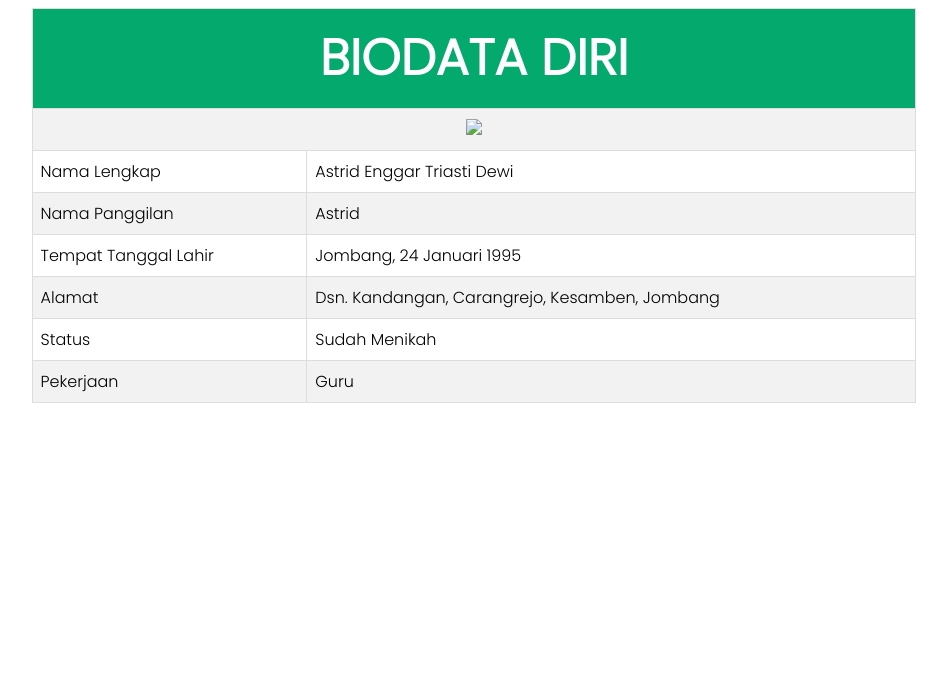
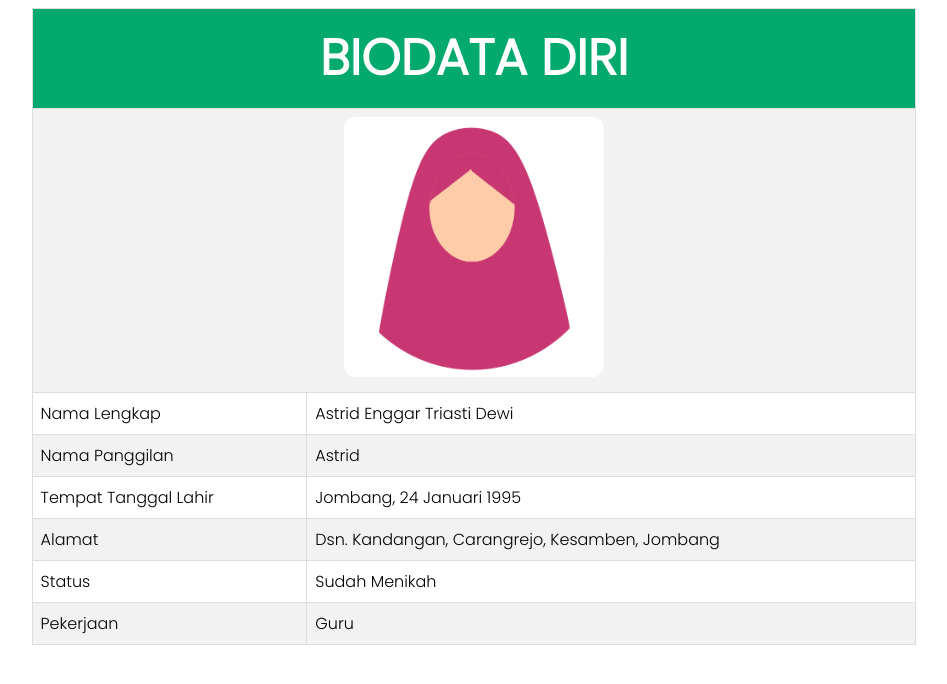
Before and after one commit to Astrid1020/profil, a plain HTML site: page index.html in a window 1280 px wide. Shown: the whole page, without its empty margins (166-1113 px from the left). Drawn offline with Linux system fonts and the light colour scheme.

Commit message:
Update index.html

```diff
--- a/index.html
+++ b/index.html
@@ -15,7 +15,7 @@
 
         </tr>
         <tr>
-            <td colspan="2" align="center" > <img src="photo.png" width="30%"></td>
+            <td colspan="2" align="center" > <img src="PROFIL PHOTO.png" width="30%"></td>
         </tr>
         <tr>
           <td>Nama Lengkap</td>
```
